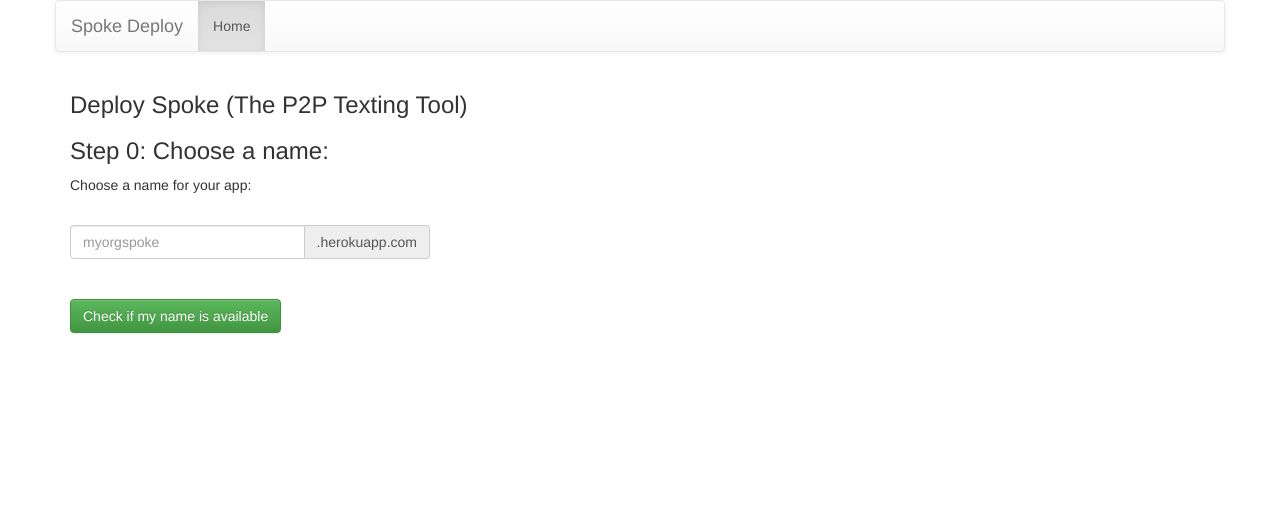
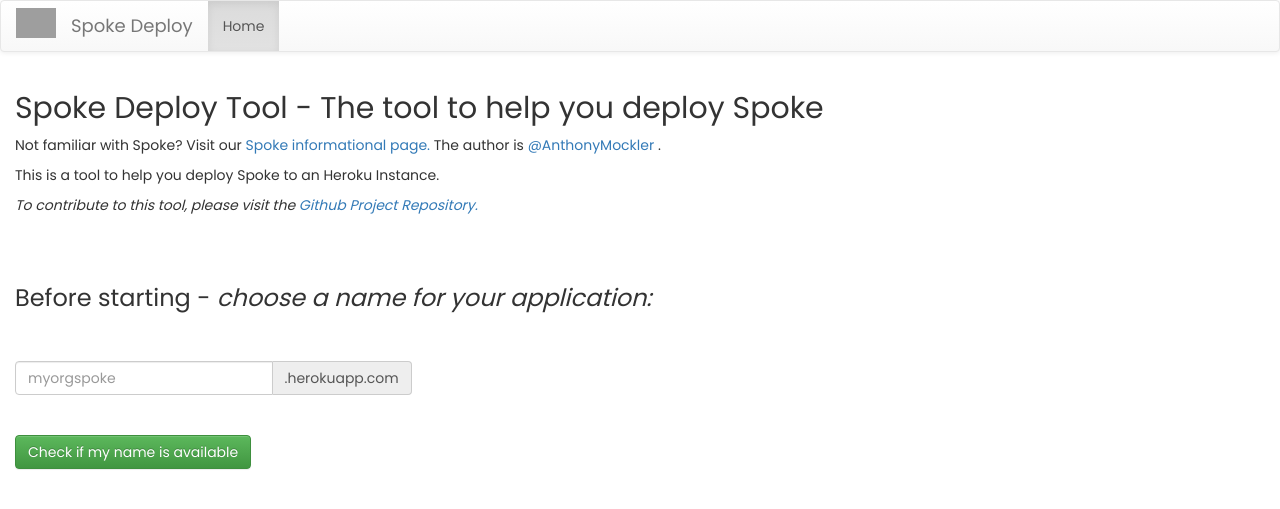
Before and after one commit to ToolsForRadicals/spoke-deploy, a Flask app: page / in a window 1280 px wide. Shown: the top 509 px of the page. Run offline with Flask 2, Linux system fonts and the light colour scheme; some libraries are stand-ins or nearby versions; grey boxes are pictures that could not be loaded.

Commit message:
Interface design (#5)
* Switches language and removes navbar

* Adds logo and font

* Adds spacing

```diff
--- a/templates/base.html
+++ b/templates/base.html
@@ -9,6 +9,7 @@
     crossorigin="anonymous">
   <link rel="stylesheet" href="https://maxcdn.bootstrapcdn.com/bootstrap/3.3.7/css/bootstrap-theme.min.css" integrity="sha384-rHyoN1iRsVXV4nD0JutlnGaslCJuC7uwjduW9SVrLvRYooPp2bWYgmgJQIXwl/Sp"
     crossorigin="anonymous">
+  <link href="https://fonts.googleapis.com/css?family=Poppins" rel="stylesheet">
   <title> Spoke Deploy </title>
   <!-- Hotjar Tracking Code for https://spokedeploy.herokuapp.com -->
   <script>
@@ -24,8 +25,8 @@
 
 </head>
 
-<body>
-  <div class="container">
+<body style="font-family: 'Poppins', sans-serif;">
+  <div class="container-fluid">
     <div class="row">
       <nav class="navbar navbar-default">
         <div class="container-fluid">
@@ -37,9 +38,11 @@
               <span class="icon-bar"></span>
               <span class="icon-bar"></span>
             </button>
+            <a class="navbar-brand" rel="home" href="#" title="">
+              <img style="max-width:40px; margin-top: -8px;" src="https://s3-us-west-1.amazonaws.com/spoke-public/spoke_logo.svg"/>
+             </a>
             <a class="navbar-brand" href="/">Spoke Deploy</a>
           </div>
-
           <div id="navbar" class="navbar-collapse collapse">
             <ul class="nav navbar-nav">
               <li class="active">
--- a/templates/index.html
+++ b/templates/index.html
@@ -1,12 +1,14 @@
 {% extends "base.html" %}
 
 {% block content %}
-<h3>Deploy Spoke (The P2P Texting Tool)</h3>
-<h3> Step 0: Choose a name:</h3>
+<h2>Spoke Deploy Tool - The tool to help you deploy Spoke</h2>
+<p> Not familiar with Spoke? Visit our <a href="https://opensource.moveon.org/spoke"> Spoke informational page. </a> The author is <a href="https://github.com/AnthonyMockler"> @AnthonyMockler </a>. </p>
+<p> This is a tool to help you deploy Spoke to an Heroku Instance.</p>
+<p> <i> To contribute to this tool, please visit the <a href='https://github.com/ToolsForRadicals/spoke-deploy'> Github Project Repository. </a> </i> </p>
+<br><br>
+<h3> Before starting - <i> choose a name for your application: </i></h3>
 <form name="form" action="{{ url_for('check_heroku_name') }}" method="POST">
-
-    <p> Choose a name for your app:</p>
-    <br>
+    <br><br>
     <div class="row">
         <div class="col-sm-4">
             <div class="input-group">
--- a/templates/steps.html
+++ b/templates/steps.html
@@ -27,6 +27,7 @@
                 name="authzero_domain">
             <span class="input-group-addon">.auth0.com</span>
         </div>
+        <br><br>
         <a href="#" class="btn btn-success" data-toggle="collapse" data-target="#step2,#step3">Thanks, I've entered my Auth0 domain</a>
     </div>
 
@@ -41,6 +42,7 @@
             <input type="text" class="form-control" placeholder="my_auth0_token" aria-describedby="authzero_token" id="authzero_token"
                 name="authzero_token">
         </div>
+        <br><br>
         <a href="#" class="btn btn-success" data-toggle="collapse" data-target="#step3,#step4">I've entered my token</a>
     </div>
 
```
